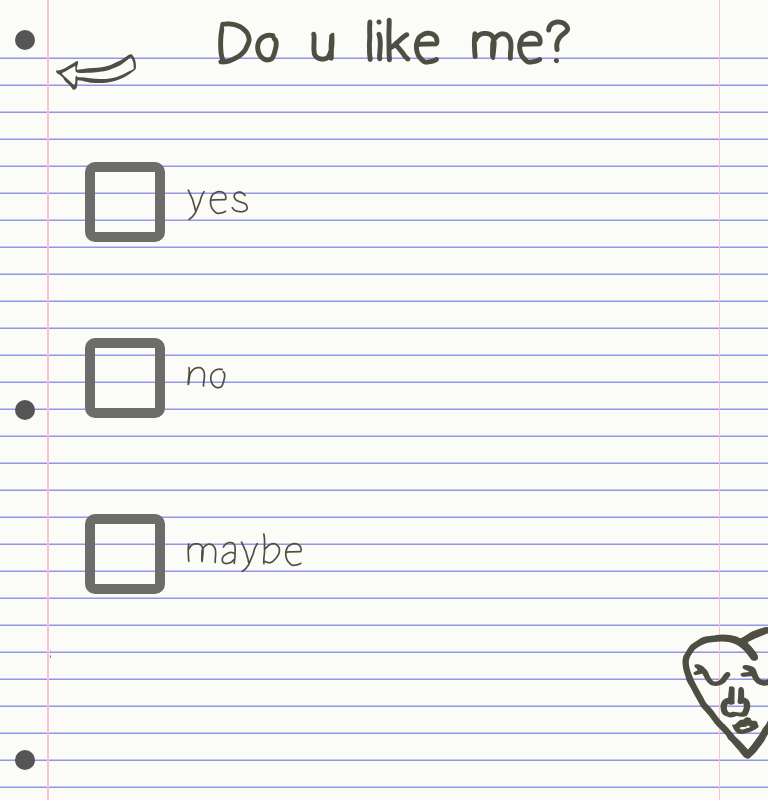
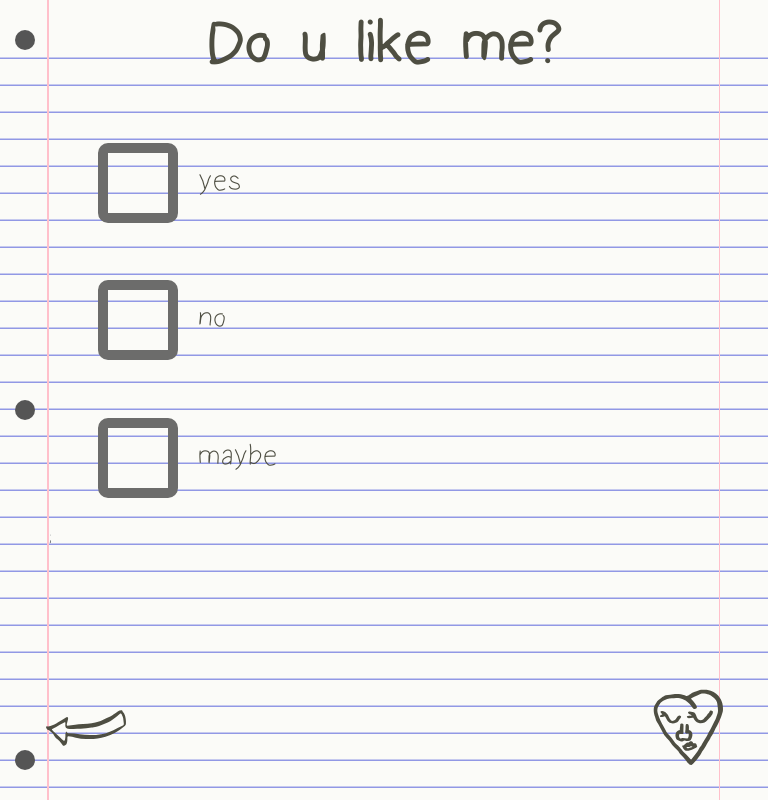
Before and after one commit to andregcab/do-you-like-me, a Next.js app: page /note in a window 768 px wide. Built offline with nearby package versions, Linux system fonts and the light colour scheme.

Commit message:
improves responsiveness and user flow

```diff
--- a/src/components/SendModal/index.tsx
+++ b/src/components/SendModal/index.tsx
@@ -66,7 +66,7 @@ const SendModal = ({ isOpen, onClose }: SendModalProps) => {
     setLoading(false);
     onClose();
     return toast({
-      title: `Thanks! We'll let ${senderName} know (ﾉ◕ヮ◕)ﾉ*:・ﾟ✧`,
+      title: `Thanks! We'll let ${senderName} know`,
       status: 'success',
       duration: 5000,
       isClosable: true,
--- a/src/pages/api/sendgrid.js
+++ b/src/pages/api/sendgrid.js
@@ -16,12 +16,14 @@ const sendEmail = async (req, res) => {
     ? req.body.responder
     : 'anon';
 
+  const body = { ...req.body, responder };
+
   try {
     await sendgrid.send({
       to: `${req.body.to}`,
       from: 'doulikeme@proton.me',
       subject: `You have a response from ${responder}!`,
-      html: emailTemplate(req.body),
+      html: emailTemplate(body),
     });
   } catch (error) {
     return res
--- a/src/pages/note/index.tsx
+++ b/src/pages/note/index.tsx
@@ -44,10 +44,11 @@ const Note = () => {
   const senderEmail = searchParams.get('se');
 
   useEffect(() => {
+    setSelectedAnswer(null);
     if (senderEmail && senderName) {
       setResponding(true);
     }
-  }, [senderEmail, senderName, setResponding]);
+  }, [senderEmail, senderName, setResponding, setSelectedAnswer]);
 
   return (
     <>
--- a/src/styles/BackButton.module.scss
+++ b/src/styles/BackButton.module.scss
@@ -1,8 +1,8 @@
 .backBtn {
   position: fixed;
   display: block;
-  top: 2.5rem;
-  left: 4rem;
+  bottom: 4%;
+  left: 6%;
   width: 8rem;
 }
 
@@ -11,11 +11,10 @@
     padding-left: 28%;
   }
   .page_title {
-    font-size: 5.5rem;
+    font-size: 5rem;
   }
   .backBtn {
-    left: 3.5rem;
-    width: 6rem;
+    width: 5rem;
   }
 }
 
@@ -27,8 +26,6 @@
     font-size: 4rem;
   }
   .backBtn {
-    top: 2rem;
-    left: 3.5rem;
     width: 5rem;
   }
 }
@@ -41,7 +38,6 @@
     font-size: 3rem;
   }
   .backBtn {
-    top: 28rem;
-    width: 4rem;
+    bottom: 5%;
   }
 }
--- a/src/styles/EmailForm.module.scss
+++ b/src/styles/EmailForm.module.scss
@@ -2,7 +2,7 @@
   display: flex;
   flex-direction: column;
   align-items: center;
-  margin-top: 12%;
+  margin-top: 8rem;
   height: 66vh;
   overflow: scroll;
   padding-bottom: 2rem;
--- a/src/styles/HeartDoodle.module.scss
+++ b/src/styles/HeartDoodle.module.scss
@@ -1,8 +1,28 @@
 .heartDoodle {
   position: absolute;
   pointer-events: none;
-  top: 78%;
-  left: 88%;
+  bottom: 5%;
+  right: 5%;
   transform: rotate(-5deg);
-  width: 140px;
+  width: 7rem;
 }
+
+@media screen and (min-width: 768px) and (max-width: 1024px) {
+  .heartDoodle {
+    bottom: 4%;
+    width: 5rem;
+  }
+}
+
+@media (max-width: 768px) {
+  .heartDoodle {
+    bottom: 4%;
+    width: 5rem;
+  }
+}
+
+@media only screen and (max-device-width: 480px) {
+  .heartDoodle {
+    bottom: 5%;
+  }
+}
--- a/src/styles/NotebookPaper.module.scss
+++ b/src/styles/NotebookPaper.module.scss
@@ -14,7 +14,7 @@
   background-position-y: 5px;
 }
 .page header {
-  padding-left: 34%;
+  text-align: center;
   background-color: $background-color;
   height: 50px;
 }
@@ -60,27 +60,18 @@
 }
 
 @media screen and (min-width: 768px) and (max-width: 1024px) {
-  .page header {
-    padding-left: 28%;
-  }
   .page_title {
     font-size: 5.5rem;
   }
 }
 
 @media (max-width: 768px) {
-  .page header {
-    padding-left: 28%;
-  }
   .page_title {
     font-size: 4rem;
   }
 }
 
 @media only screen and (max-device-width: 480px) {
-  .page header {
-    padding-left: 20%;
-  }
   .page_title {
     font-size: 3rem;
   }
--- a/src/styles/PassedNote.module.scss
+++ b/src/styles/PassedNote.module.scss
@@ -2,17 +2,46 @@
   display: flex;
   align-items: flex-start;
   flex-direction: column;
-  margin-top: 8rem;
+  margin-top: 6rem;
+  > div {
+    margin: 2.5rem;
+    label {
+      font-size: 3rem;
+    }
+  }
+}
+
+@media screen and (min-width: 768px) and (max-width: 1024px) {
+  .passed_note {
+    margin-top: 8rem;
+    > div {
+      margin: 1.8rem;
+      label {
+        font-size: 3rem;
+      }
+    }
+  }
 }
 
 @media (max-width: 768px) {
   .passed_note {
     margin-top: 4rem;
+    > div {
+      label {
+        font-size: 2rem;
+      }
+    }
   }
 }
 
 @media only screen and (max-device-width: 480px) {
   .passed_note {
-    margin-top: 3rem;
+    margin-top: 4rem;
+    > div {
+      margin: 2rem 0;
+      label {
+        margin-left: 1rem;
+      }
+    }
   }
 }
```
Also changed, not shown: src/pages/index.tsx (+6 -2 lines), src/pages/send-note/index.tsx (+7 -1 lines).
